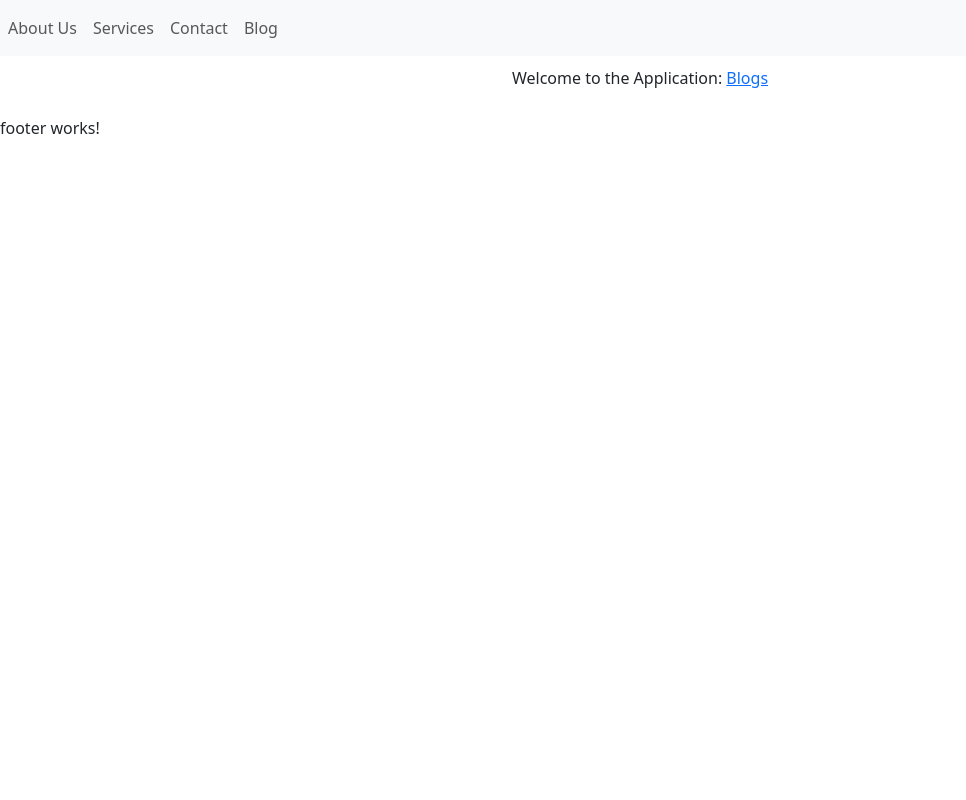
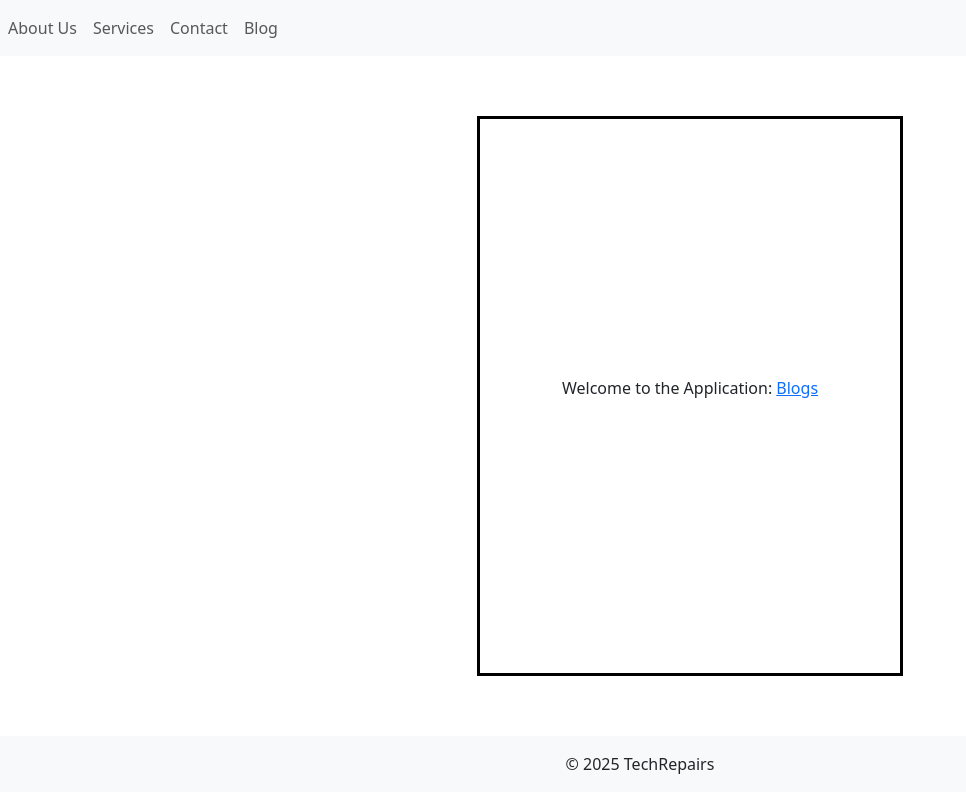
Before and after one commit to thato-c/automatic-computing-machine, an Angular app in the folder TechRepairs/: page / in a window 1280 px wide. Shown: the whole page, without its empty margins (0-966 px from the left). Built offline with nearby package versions, Linux system fonts and the light colour scheme.

Commit message:
Add main styles

```diff
--- a/TechRepairs/src/app/home/home.component.css
+++ b/TechRepairs/src/app/home/home.component.css
@@ -0,0 +1,10 @@
+.container{
+    flex: 1;
+    display: flex;
+    justify-content: center;
+    align-items: center;
+    padding: 2rem;
+    margin: 50px;
+    height: 70vh;
+    border: 3px solid black;
+}
--- a/TechRepairs/src/app/home/home.component.html
+++ b/TechRepairs/src/app/home/home.component.html
@@ -1 +1,3 @@
-<p>Welcome to the Application: <a href="blog">Blogs</a> </p>
+<div class="container">
+    <p>Welcome to the Application: <a href="blog">Blogs</a> </p>
+</div>
--- a/TechRepairs/src/app/shared/footer/footer.component.html
+++ b/TechRepairs/src/app/shared/footer/footer.component.html
@@ -1 +1,3 @@
-<p>footer works!</p>
+<footer class="navbar-expand-lg bg-light text-center fixed bottom py-3">
+    &copy; 2025 TechRepairs
+</footer>
--- a/TechRepairs/src/app/shared/navbar/navbar.component.html
+++ b/TechRepairs/src/app/shared/navbar/navbar.component.html
@@ -1,4 +1,4 @@
-<nav class="navbar navbar-expand-lg navbar-light bg-light">
+<nav class="navbar navbar-expand-md navbar-light bg-light">
     <div class="navbar-nav">
         <a class="nav-item nav-link" href="about">About Us</a>
         <a class="nav-item nav-link" href="services">Services</a>
--- a/TechRepairs/src/styles.css
+++ b/TechRepairs/src/styles.css
@@ -1 +1,15 @@
 /* You can add global styles to this file, and also import other style files */
+html{
+    font-size: 14px;
+}
+
+@media (min-width: 768px){
+    html{
+        font-size: 16px;
+    }
+}
+
+html{
+    position: relative;
+    min-height: 100%;
+}
```
